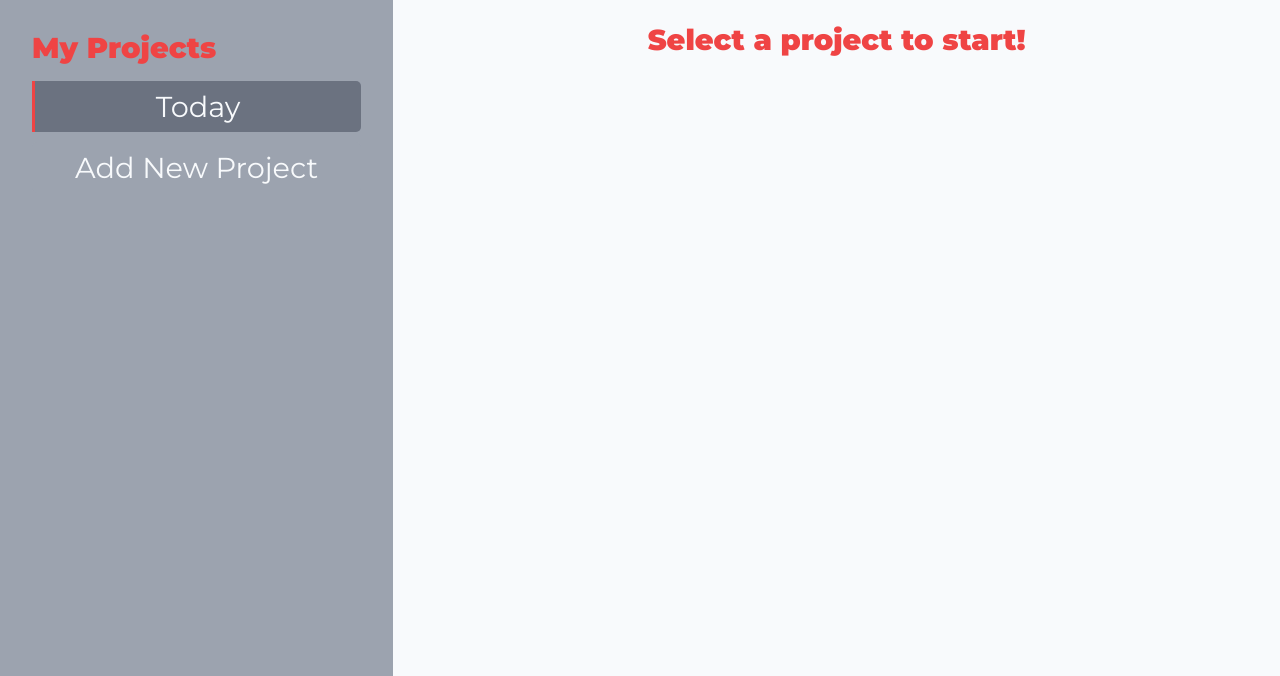
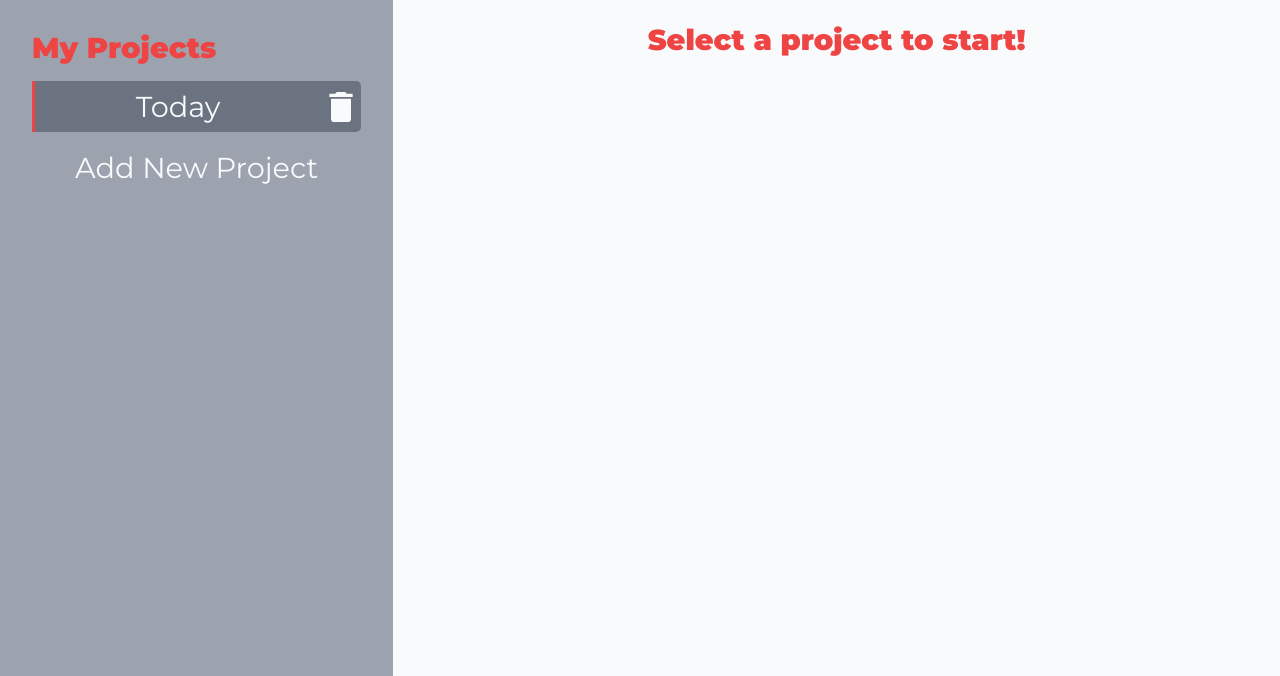
Before and after one commit to MichaelHalaj/Todo-List, a website built with webpack: page dist/index.html in a window 1280 px wide. Shown: the part 124-800 px from the top of the page. Built offline with nearby package versions, Linux system fonts and the light colour scheme.

Commit message:
Add ddelete icon to project item

```diff
--- a/src/index.js
+++ b/src/index.js
@@ -5,6 +5,11 @@ import Task from './task';
 import { removeAllChildren, createAddTaskNode, createTaskForm } from './functions';
 import { ro } from 'date-fns/locale';
 // import { plusSVG } from './svg';
+
+/**
+ * Add method to delete project
+ * Fix issue where deleting tasks with same names deletes all of them
+ */
 
 /**
  * Attach all project titles under the My Projects title within the DOM
@@ -27,6 +32,8 @@ const projectsList = [];
 
 function hideProjectForm() {
   projectFormNode.reset();
+  const inputBox = document.querySelector('#project-form input[type="text"]');
+  inputBox.classList.remove('missing');
   projectFormNode.classList.add('hide');
   projectFormNode.classList.remove('col');
   addNewProjectNode.classList.remove('hide');
@@ -227,17 +234,27 @@ function createTaskItem(e, newProject, taskFormNode, addTaskNode) {
 
 function createNewProject(projectTitle) {
   const inputBox = document.querySelector('#project-form input[type="text"]');
+  inputBox.classList.remove('missing');
   if (projectTitle.length <= 0) {
     inputBox.classList.add('missing');
     return;
   }
-  inputBox.classList.remove('missing');
+  const projectContainer = document.createElement('div');
+  projectContainer.classList.add('project-item-container');
   const newProject = new Project(projectTitle);
   const newProjectNode = document.createElement('button');
+  const deleteNode = document.createElement('div');
+  deleteNode.innerHTML = `<svg xmlns="http://www.w3.org/2000/svg" style="width: 40px; height: 40px;"
+  viewBox="0 0 24 24">
+  <title>delete</title>
+  <path fill="#f8fafc" d="M19,4H15.5L14.5,3H9.5L8.5,4H5V6H19M6,19A2,2 0 0,0 8,21H16A2,2 0 0,0 18,19V7H6V19Z" /></svg>`
+  deleteNode.classList.add('project-trash');
   newProjectNode.textContent = newProject.getProjectTitle;
   newProjectNode.classList.add('project-item');
   projectsList.push(newProject);
-  myProjectsTitle.appendChild(newProjectNode);
+  projectContainer.appendChild(newProjectNode);
+  projectContainer.appendChild(deleteNode);
+  myProjectsTitle.appendChild(projectContainer);
   newProjectNode.addEventListener('click', () => {
     console.table(newProject);
     removeAllChildren(todoListNode);
--- a/src/styles.css
+++ b/src/styles.css
@@ -132,7 +132,7 @@ input[type='text']:focus-visible {
     color: #f8fafc;
     justify-content: center;
     background-color: #6b7280;
-    border-radius: 0px 5px 5px 0px;
+    border-radius: 0;
     padding: 8px;
     border-width: 5px 5px 5px 5px;
     border-left: 3px solid #ef4444;
@@ -388,3 +388,19 @@ textarea:focus-visible {
 .crossed {
     text-decoration: line-through;
 }
+.project-item-container {
+    display: flex;
+}
+.project-item:first-child {
+    flex: 1;
+}
+.project-trash {
+    display: flex;
+    align-items: center;
+    border-radius: 0px 5px 5px 0px;
+    background-color: #6b7280;
+}
+.project-trash:hover {
+    background-color: #4b5563;
+    cursor: pointer;
+}
```
Also changed, not shown: dist/main.js.
